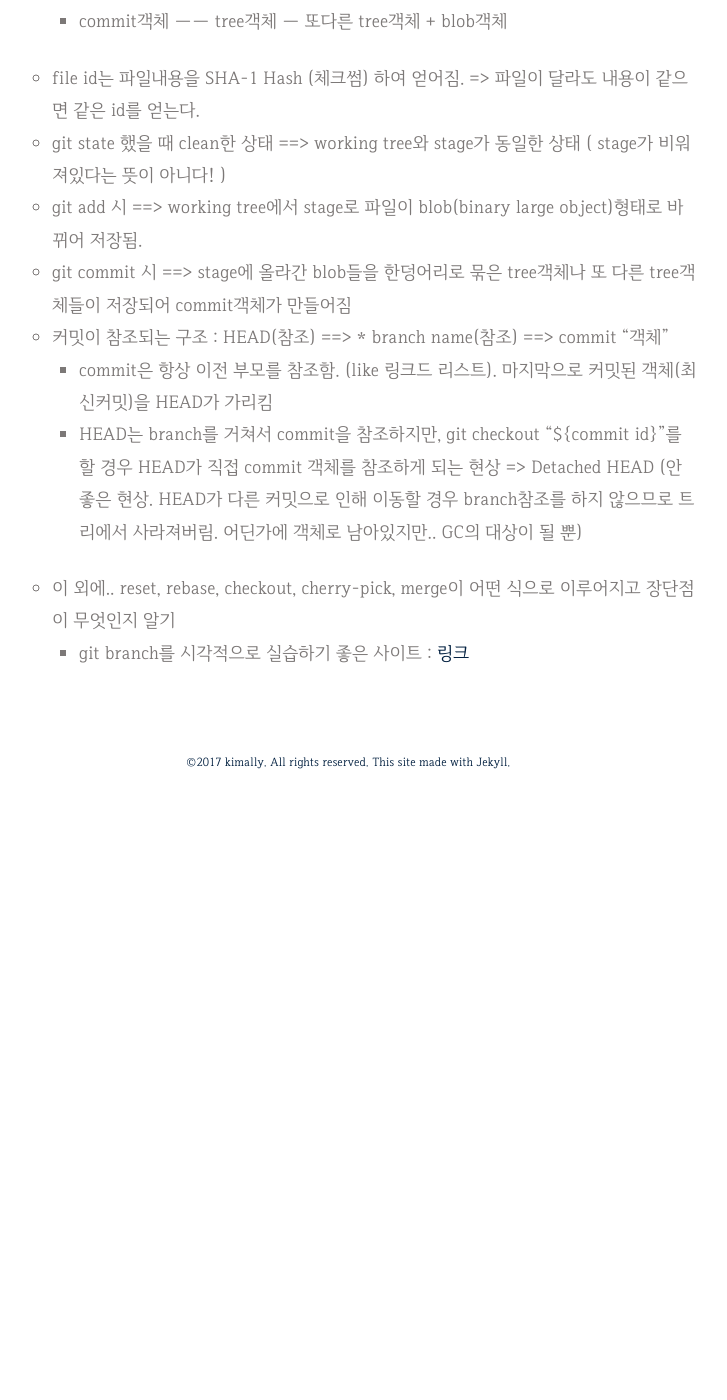
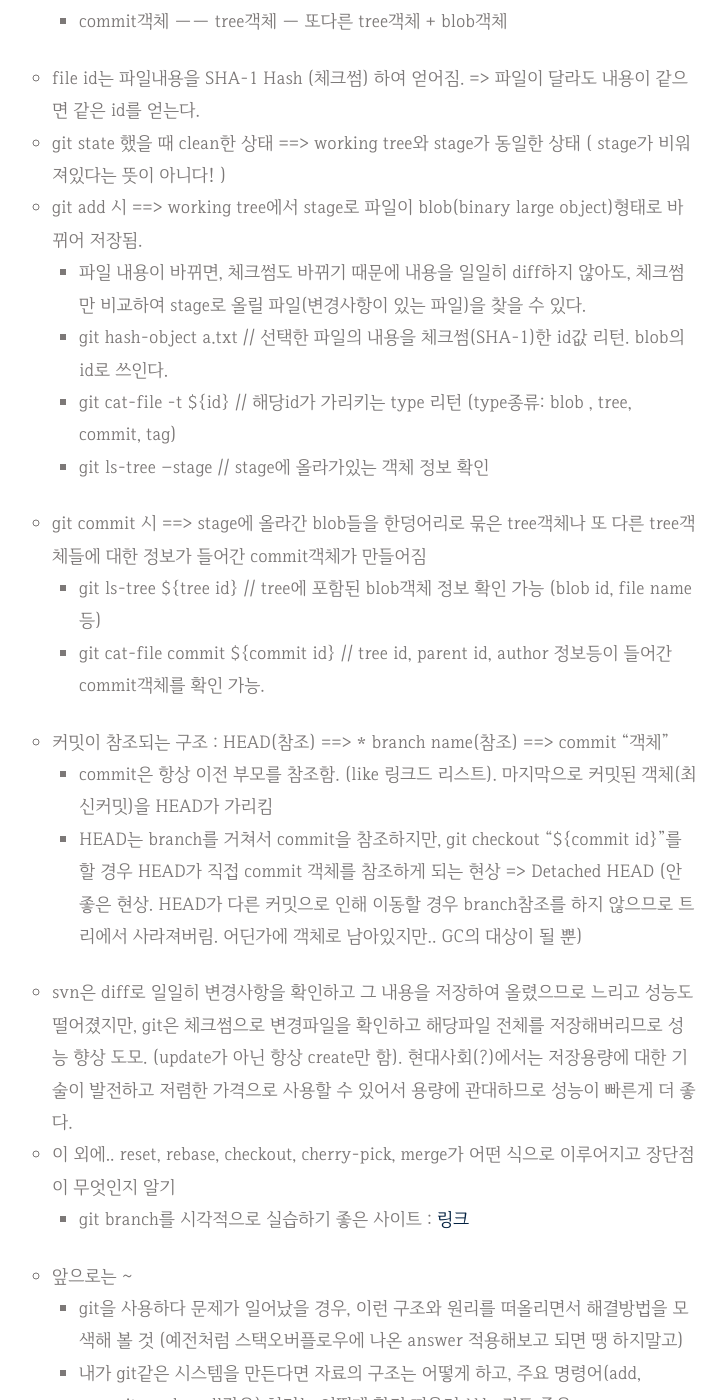
Before and after one commit to LumiLoves/lumiloves.github.io, a Jekyll site: the page built from _posts/2018-07-09-TIL.md, in a window 1280 px wide and 1400 px high, scrolled down 430 px. Shown: the whole window, without its empty margins (292-1019 px from the left). Built offline with Jekyll 4.4.1, drawn with Linux system fonts in a browser that asks for light colours; before the commit the page ends 1244 px from its top, so only the background shows below that; some of the changed text lies outside the part shown.

Commit message:
Update 2018-07-09-TIL.md

```diff
--- a/_posts/2018-07-09-TIL.md
+++ b/_posts/2018-07-09-TIL.md
@@ -11,9 +11,19 @@ tag: [ TIL ]
   * file id는 파일내용을 SHA-1 Hash (체크썸) 하여 얻어짐. => 파일이 달라도 내용이 같으면 같은 id를 얻는다.
   * git **state** 했을 때 **clean한 상태** ==> working tree와 stage가 동일한 상태 ( stage가 비워져있다는 뜻이 아니다! )
   * git **add** 시 ==> working tree에서 stage로 파일이 blob(binary large object)형태로 바뀌어 저장됨.
-  * git **commit** 시 ==> stage에 올라간 blob들을 한덩어리로 묶은 tree객체나 또 다른 tree객체들이 저장되어 commit객체가 만들어짐
+    * 파일 내용이 바뀌면, 체크썸도 바뀌기 때문에 내용을 일일히 diff하지 않아도, 체크썸만 비교하여 stage로 올릴 파일(변경사항이 있는 파일)을 찾을 수 있다.
+    * git hash-object a.txt // 선택한 파일의 내용을 체크썸(SHA-1)한 id값 리턴. blob의 id로 쓰인다.
+    * git cat-file -t ${id} // 해당id가 가리키는 type 리턴 (type종류: blob , tree, commit, tag)
+    * git ls-tree --stage // stage에 올라가있는 객체 정보 확인
+  * git **commit** 시 ==> stage에 올라간 blob들을 한덩어리로 묶은 tree객체나 또 다른 tree객체들에 대한 정보가 들어간 commit객체가 만들어짐
+    * git ls-tree ${tree id} // tree에 포함된 blob객체 정보 확인 가능 (blob id, file name 등)
+    * git cat-file commit ${commit id} // tree id, parent id, author 정보등이 들어간 commit객체를 확인 가능.
   * 커밋이 참조되는 구조 : **HEAD(참조) ==> * branch name(참조) ==> commit "객체"**
     * commit은 항상 **이전 부모를 참조**함. (like 링크드 리스트). 마지막으로 커밋된 객체(최신커밋)을 HEAD가 가리킴
     * HEAD는 branch를 거쳐서 commit을 참조하지만, git checkout "${commit id}"를 할 경우 HEAD가 직접 commit 객체를 참조하게 되는 현상 => **Detached HEAD** (안좋은 현상. HEAD가 다른 커밋으로 인해 이동할 경우 branch참조를 하지 않으므로 트리에서 사라져버림. 어딘가에 객체로 남아있지만.. GC의 대상이 될 뿐)
-  * 이 외에.. reset, rebase, checkout, cherry-pick, merge이 어떤 식으로 이루어지고 장단점이 무엇인지 알기
+  * svn은 diff로 일일히 변경사항을 확인하고 그 내용을 저장하여 올렸으므로 느리고 성능도 떨어졌지만, git은 체크썸으로 변경파일을 확인하고 해당파일 전체를 저장해버리므로 성능 향상 도모. (update가 아닌 항상 create만 함). 현대사회(?)에서는 저장용량에 대한 기술이 발전하고 저렴한 가격으로 사용할 수 있어서 용량에 관대하므로 성능이 빠른게 더 좋다.
+  * 이 외에.. reset, rebase, checkout, cherry-pick, merge가 어떤 식으로 이루어지고 장단점이 무엇인지 알기
     * git branch를 시각적으로 실습하기 좋은 사이트 : [링크](https://learngitbranching.js.org/)
+  * 앞으로는 ~
+    * git을 사용하다 문제가 일어났을 경우, 이런 구조와 원리를 떠올리면서 해결방법을 모색해 볼 것 (예전처럼 스택오버플로우에 나온 answer 적용해보고 되면 땡 하지말고)
+    * 내가 git같은 시스템을 만든다면 자료의 구조는 어떻게 하고, 주요 명령어(add, commit, push, pull같은) 처리는 어떻게 할지 떠올려 보는 것도 좋음
```
